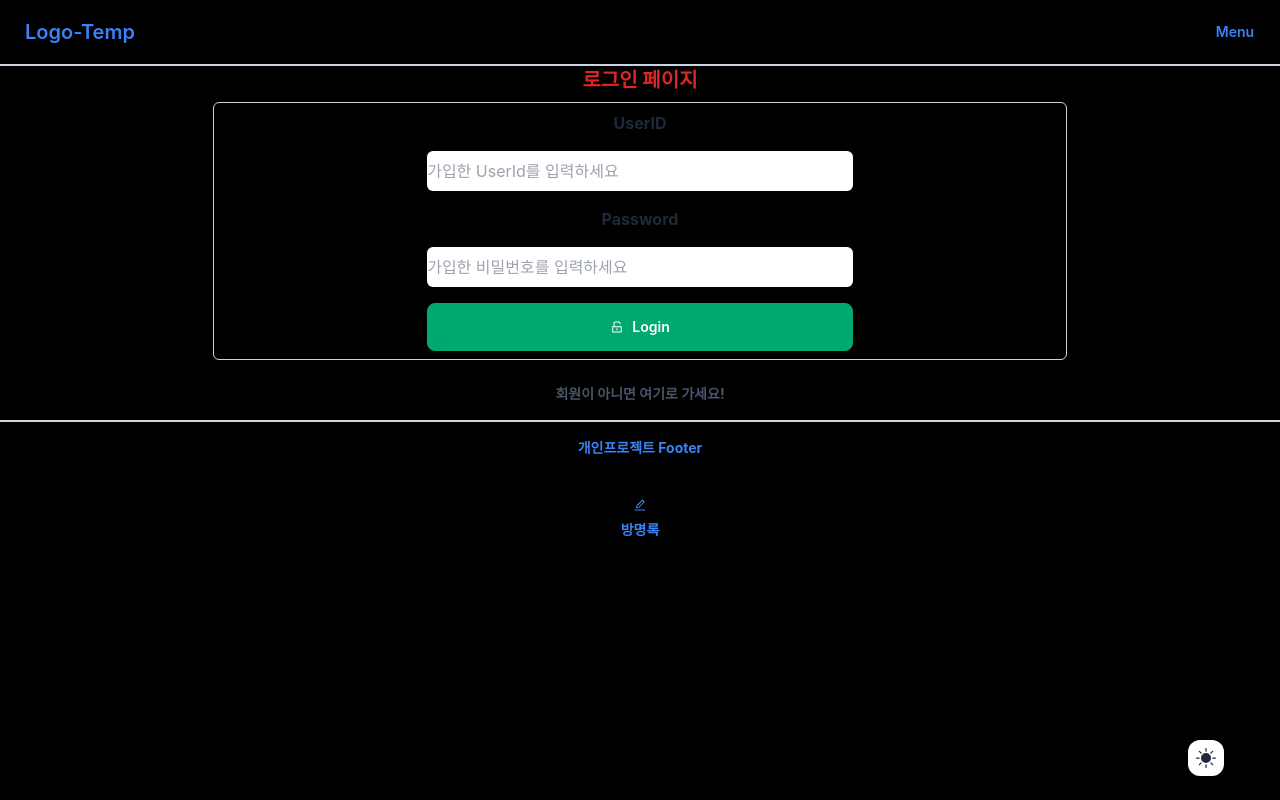
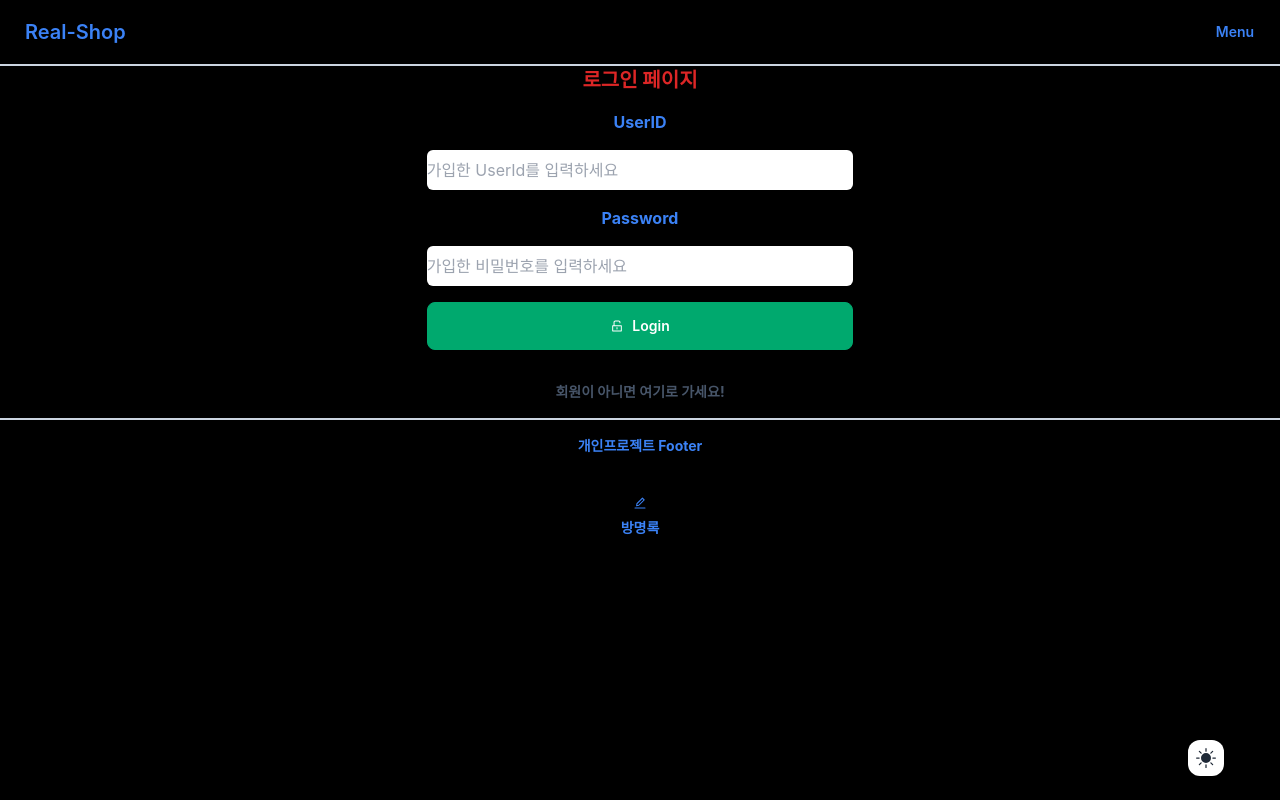
Before and after one commit to Runor0624/Real-Shop, a Next.js app: page /login in a window 1280 px wide. Built offline with nearby package versions, Linux system fonts and the light colour scheme.

Commit message:
[Modify] 다크모드에서 텍스트 + Readme 수정

```diff
--- a/app/guest/page.tsx
+++ b/app/guest/page.tsx
@@ -10,7 +10,7 @@ export const metadata: Metadata = {
 export default function page() {
   return (
     <>
-      <h1 className='text-center font-bold m-2'>
+      <h1 className='text-center text-blue-500 font-bold m-2'>
         해당 페이지 목적 : 익명으로 방명록을 남기도록 합니다.
       </h1>
       <Add />
--- a/components/Auth/Login.tsx
+++ b/components/Auth/Login.tsx
@@ -44,16 +44,16 @@ export default function LoginComponent() {
   return (
     <form
       onSubmit={handleSubmit(onSubmit)}
-      className='w-2/3 border border-slate-300 rounded-md flex flex-col justify-center items-center m-auto my-2'
+      className='w-2/3 flex flex-col justify-center items-center m-auto my-2'
     >
-      <label className='py-2 font-bold'>UserID</label>
+      <label className='py-2 text-blue-500 font-bold'>UserID</label>
       <input
         {...register('userId', { required: true })}
         className='w-full sm:w-1/2 h-10 rounded-md my-2 text-blue-500'
         placeholder='가입한 UserId를 입력하세요'
       />
 
-      <label className='py-2 font-bold'>Password</label>
+      <label className='py-2 text-blue-500 font-bold'>Password</label>
       <input
         {...register('password', { required: true })}
         className='w-full sm:w-1/2 h-10 rounded-md my-2 text-blue-500'
--- a/components/Auth/SignUp.tsx
+++ b/components/Auth/SignUp.tsx
@@ -38,14 +38,14 @@ export default function SignUpComponent() {
       onSubmit={handleSubmit(onSubmit)}
       className='w-2/3 flex flex-col justify-center items-center m-auto my-2'
     >
-      <label className='py-2 font-bold'>UserID</label>
+      <label className='py-2 text-blue-500 font-bold'>UserID</label>
       <input
         {...register('userId', { required: true })}
         className='w-full sm:w-1/2 h-10 rounded-md my-2 text-blue-500'
         placeholder='사용할 UserId를 입력하세요'
       />
 
-      <label className='py-2 font-bold'>Password</label>
+      <label className='py-2 text-blue-500 font-bold'>Password</label>
       <input
         className='w-full sm:w-1/2 h-10 rounded-md my-2 text-blue-500'
         {...register('password', { required: true })}
--- a/components/Common/Nav.tsx
+++ b/components/Common/Nav.tsx
@@ -27,7 +27,7 @@ export default function Nav() {
             className='btn btn-ghost text-xl text-blue-500'
             onClick={() => router.push('/')}
           >
-            Logo-Temp
+            Real-Shop
           </a>
         </div>
         <div className='flex-none gap-2'>
--- a/components/guest/Add.tsx
+++ b/components/guest/Add.tsx
@@ -34,7 +34,9 @@ export default function Add() {
         onSubmit={handleSubmit(onSubmit)}
         className='w-1/2 flex flex-col justify-center items-center m-auto my-4'
       >
-        <h1 className='text-center text-xl font-bold py-2'>방명록 추가</h1>
+        <h1 className='text-center text-xl text-blue-500 font-bold py-2'>
+          방명록 추가
+        </h1>
         <input
           placeholder='userId'
           {...register('userId', { required: true })}
```
Also changed, not shown: 1 other file (tests, documents, lock files or other folders).
